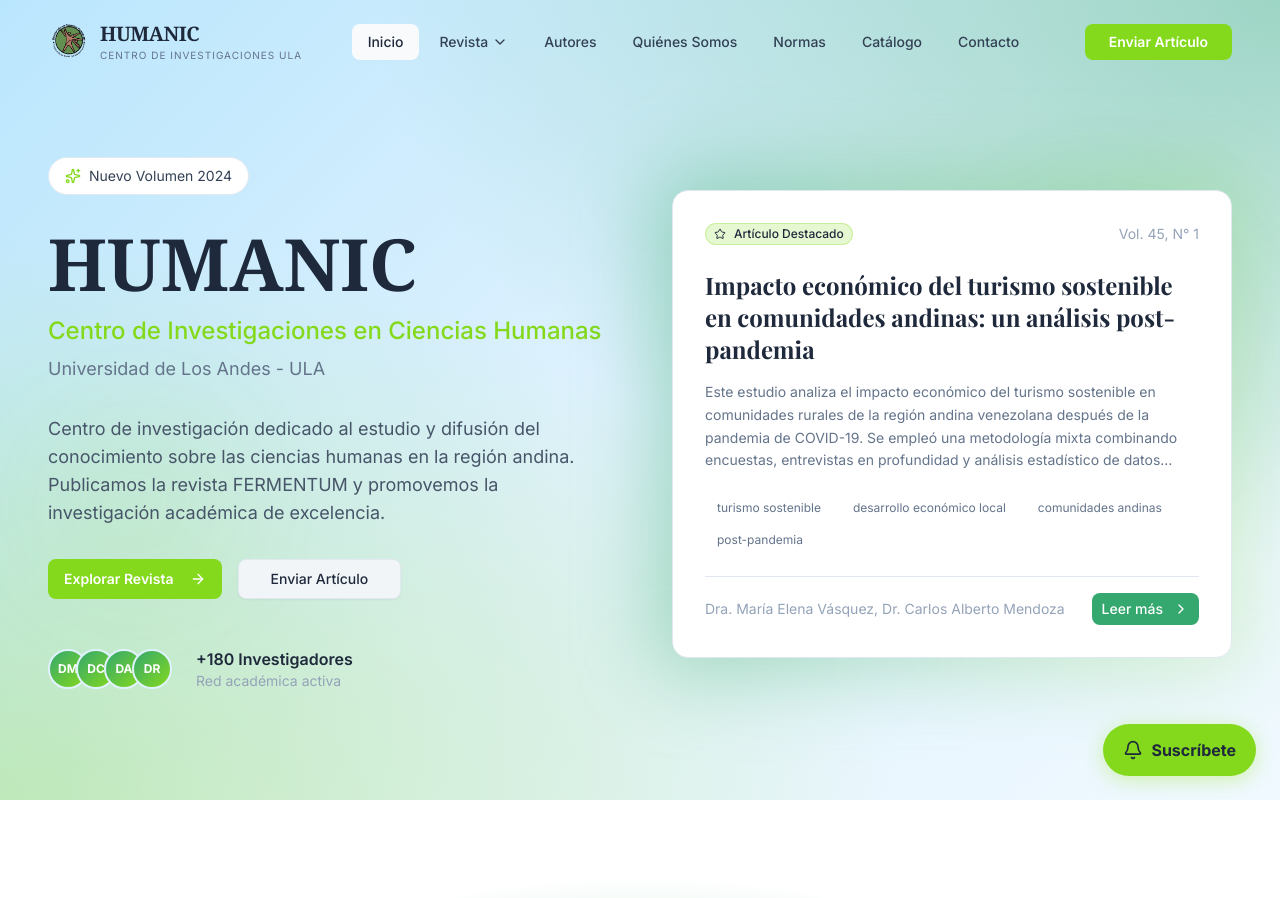
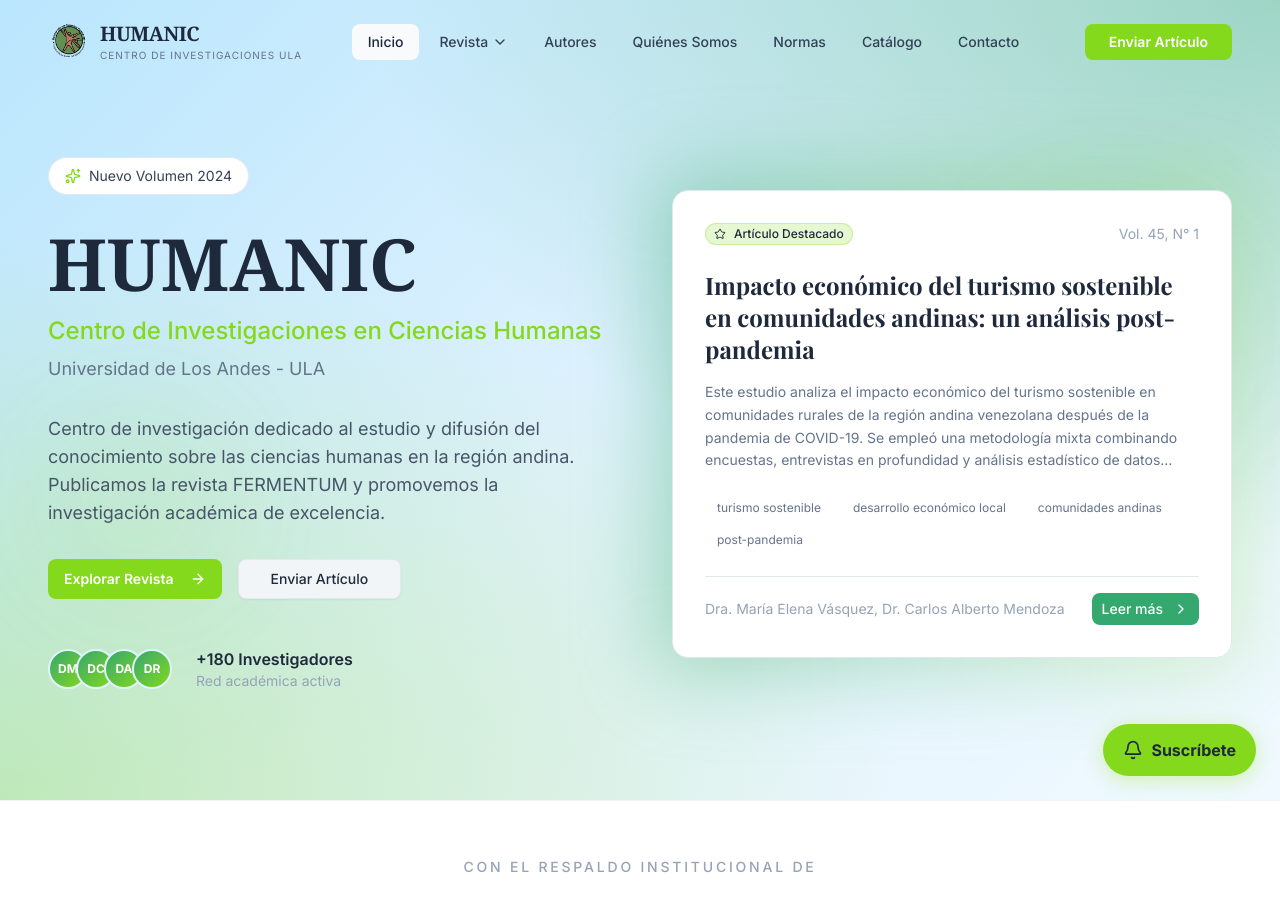
Before and after one commit to wistermarquez90-oss/app, a React (Vite) app: page /#/ in a window 1280 px wide. Shown: the top 898 px of the page. Built offline with nearby package versions, Linux system fonts and the light colour scheme; the HTML template or start-up script is replaced by a standard one.

Commit message:
Add PartnersSection to Home page

```diff
--- a/src/pages/Home.tsx
+++ b/src/pages/Home.tsx
@@ -6,6 +6,7 @@
 import { StatsSection } from '@/components/ui-custom/StatCounter';
 import { SectionHeader } from '@/components/ui-custom/SectionHeader';
 import { NewsletterModal } from '@/components/NewsletterModal';
+import { PartnersSection } from '@/components/ui-custom/PartnersSection';
 import { useScrollAnimation } from '@/hooks/useScrollAnimation';
 import { articles, volumes, statistics, categories, authors } from '@/data/fermentum-data';
 
@@ -349,6 +350,7 @@
   return (
     <main className="min-h-screen">
       <HeroSection />
+      <PartnersSection />
       <StatsSectionWrapper />
       <FeaturedArticlesSection />
       <CategoriesSection />
```
